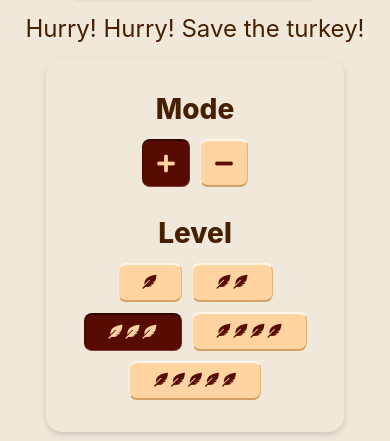
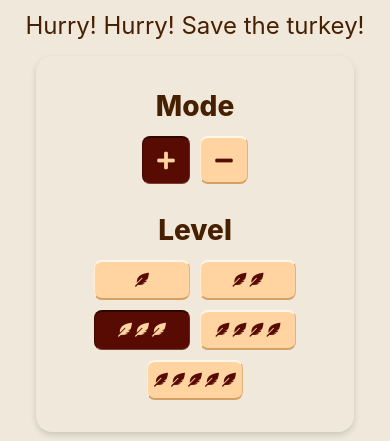
Before and after one commit to javar10/Math-Facts-To-20-App, a React Native app: screen / in a window 390 px wide. Shown: the part 400-841 px from the top of the page. Built offline with nearby package versions, Linux system fonts and the light colour scheme.

Commit message:
difficulty button UI

```diff
--- a/src/components/DifficultyButton.jsx
+++ b/src/components/DifficultyButton.jsx
@@ -40,9 +40,11 @@ export default DifficultyButton;
 
 const styles = StyleSheet.create({
     button: {
+        width: 96,                    // Fits up to 5 feathers comfortably; keeps all 5 buttons identical
+        height: 40,                   // Consistent height across every button
+        justifyContent: 'center',     // Centers the feather row vertically
+        alignItems: 'center',         // Centers the feather row horizontally
         backgroundColor: COLORS.primary,
-        paddingVertical: 10,
-        paddingHorizontal: 24,
         borderRadius: 8,
 
         // Bevel
@@ -68,7 +70,6 @@ const styles = StyleSheet.create({
         borderBottomColor: 'rgba(255, 245, 235, 0.22)', // Soft warm bottom rim highlight
         borderRightColor: 'rgba(255, 245, 235, 0.12)',  // Subtle right highlight
 
-        // Optional: flatten out any outer drop shadow when selected so it feels truly recessed
         shadowOpacity: 0,
         elevation: 0,
     },
@@ -77,14 +78,5 @@ const styles = StyleSheet.create({
         alignItems: 'center',
         justifyContent: 'center',
         gap: 3,
-        // marginBottom: 4, // Small space between the feathers and the text label below
     },
-    // buttonText: {
-    //     color: COLORS.textPrimary,
-    //     fontFamily: FONTS.bold,
-    //     fontSize: 20,
-    // },
-    // selectedButtonText: {
-    //     color: COLORS.textSecondary
-    // }
-})
+});
--- a/src/screens/OptionsScreen.jsx
+++ b/src/screens/OptionsScreen.jsx
@@ -55,7 +55,7 @@ export default OptionsScreen
 const styles = StyleSheet.create({
    optionsContainer: {
     alignSelf: 'center',
-    maxWidth: '85%',
+    maxWidth: '95%',
     backgroundColor: COLORS.background,
     borderRadius: 16,
     padding: 24,
```
